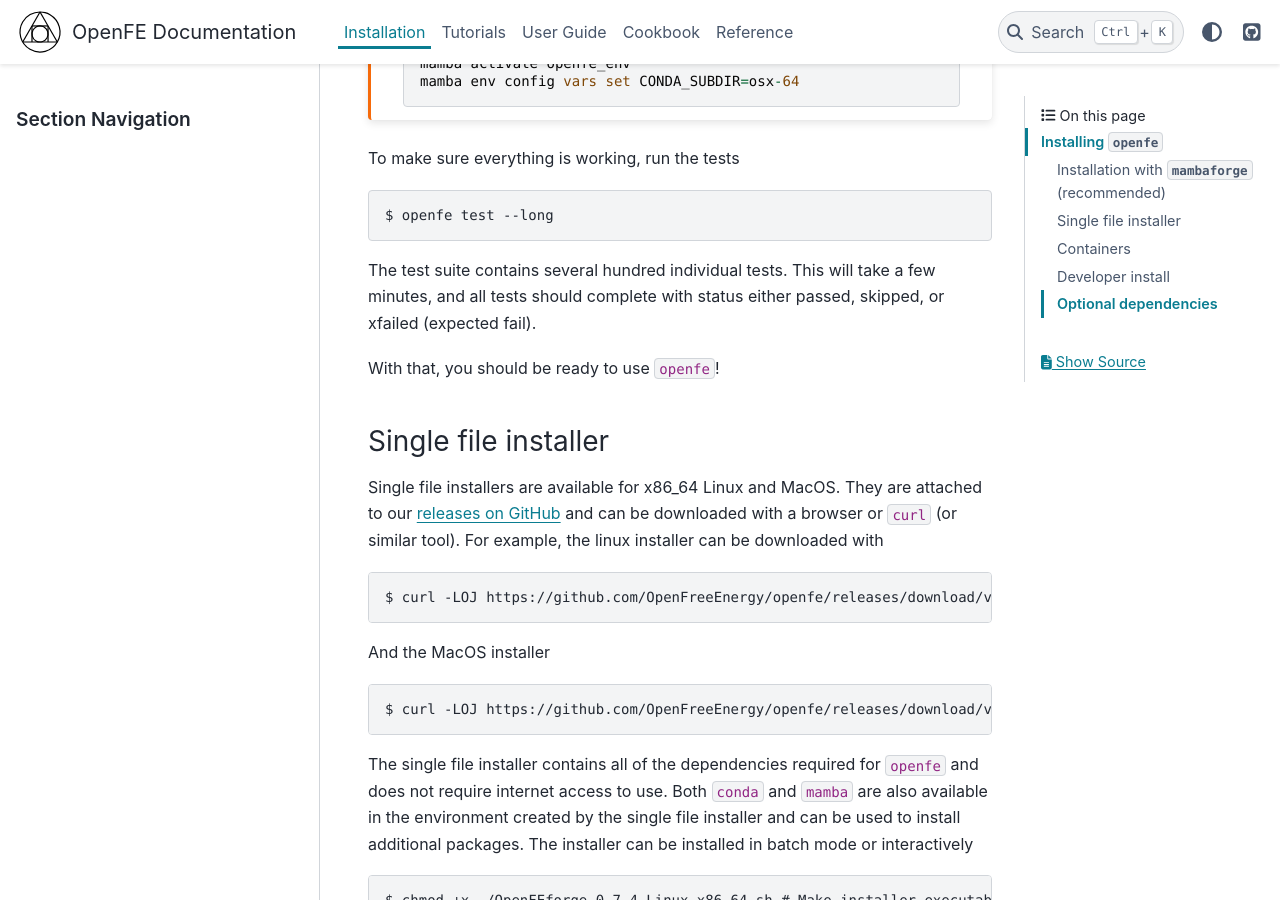
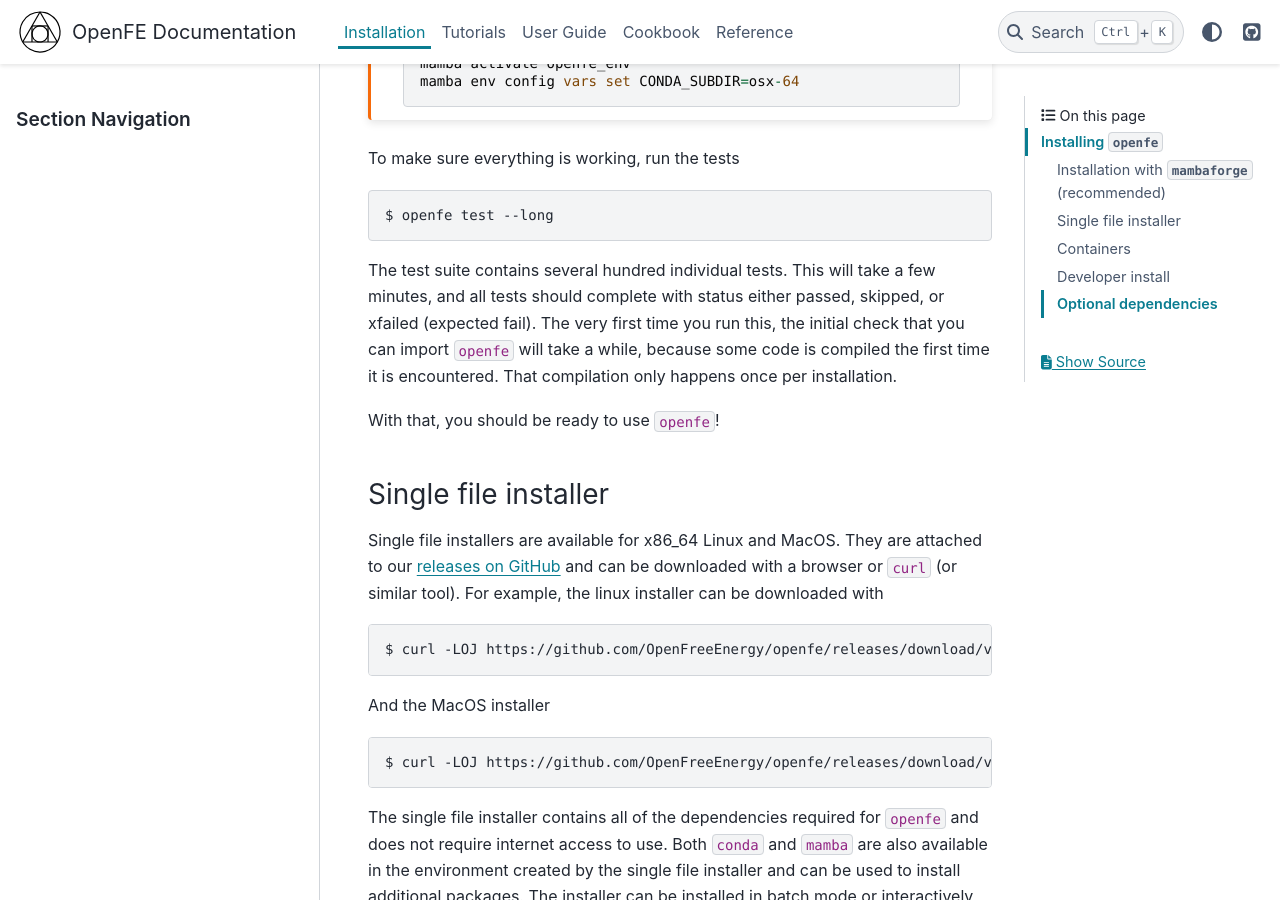
Before and after one commit to OpenFreeEnergy/openfe, a Sphinx documentation site: the page built from docs/installation.rst, in a window 1280 px wide and 900 px high, scrolled down 1448 px. Built offline with Sphinx 7.4.7 and the PyData theme 0.15.4, drawn with Linux system fonts in a browser that asks for light colours.

Commit message:
Add comment to docs that first import is slow

```diff
--- a/docs/installation.rst
+++ b/docs/installation.rst
@@ -121,7 +121,10 @@
 
 The test suite contains several hundred individual tests. This will take a
 few minutes, and all tests should complete with status either passed,
-skipped, or xfailed (expected fail).
+skipped, or xfailed (expected fail). The very first time you run this, the
+initial check that you can import ``openfe`` will take a while, because some
+code is compiled the first time it is encountered. That compilation only
+happens once per installation.
 
 With that, you should be ready to use ``openfe``!
 
```
